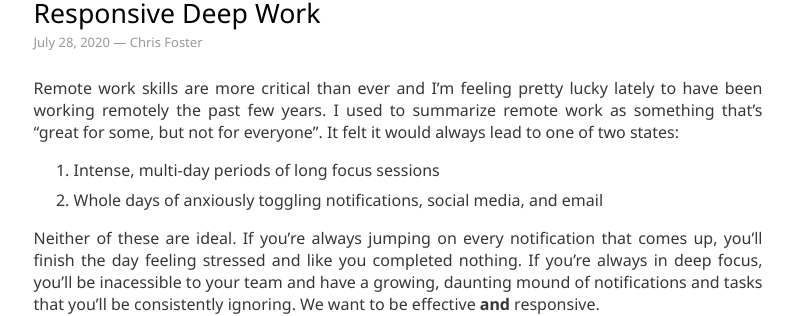
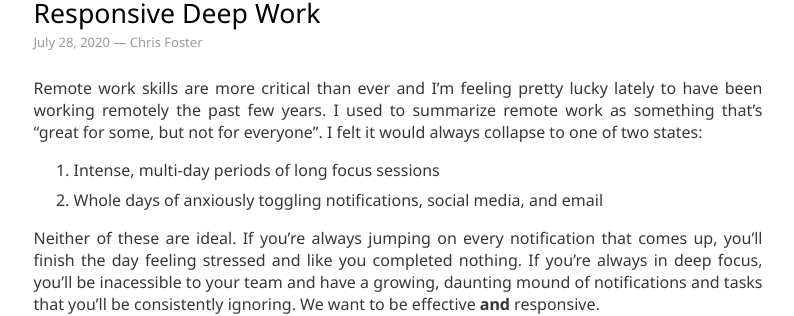
Before and after one commit to chrisfosterelli/chrisfosterelli.github.io, a Jekyll site: the page built from _posts/2020-07-28-responsive-deep-work.md, in a window 1280 px wide and 900 px high. Shown: the part 159-475 px from the top of the window, without its empty margins (242-1036 px from the left). Built offline with Jekyll 4.4.1, drawn with Linux system fonts in a browser that asks for light colours.

Commit message:
More minor wording

```diff
--- a/_posts/2020-07-28-responsive-deep-work.md
+++ b/_posts/2020-07-28-responsive-deep-work.md
@@ -9,8 +9,8 @@ summary: >
 
 Remote work skills are more critical than ever and I'm feeling pretty lucky
 lately to have been working remotely the past few years. I used to summarize
-remote work as something that's "great for some, but not for everyone". It felt
-it would always lead to one of two states:
+remote work as something that's "great for some, but not for everyone". I felt
+it would always collapse to one of two states:
 
 <!-- Content Breaker -->
 
```
